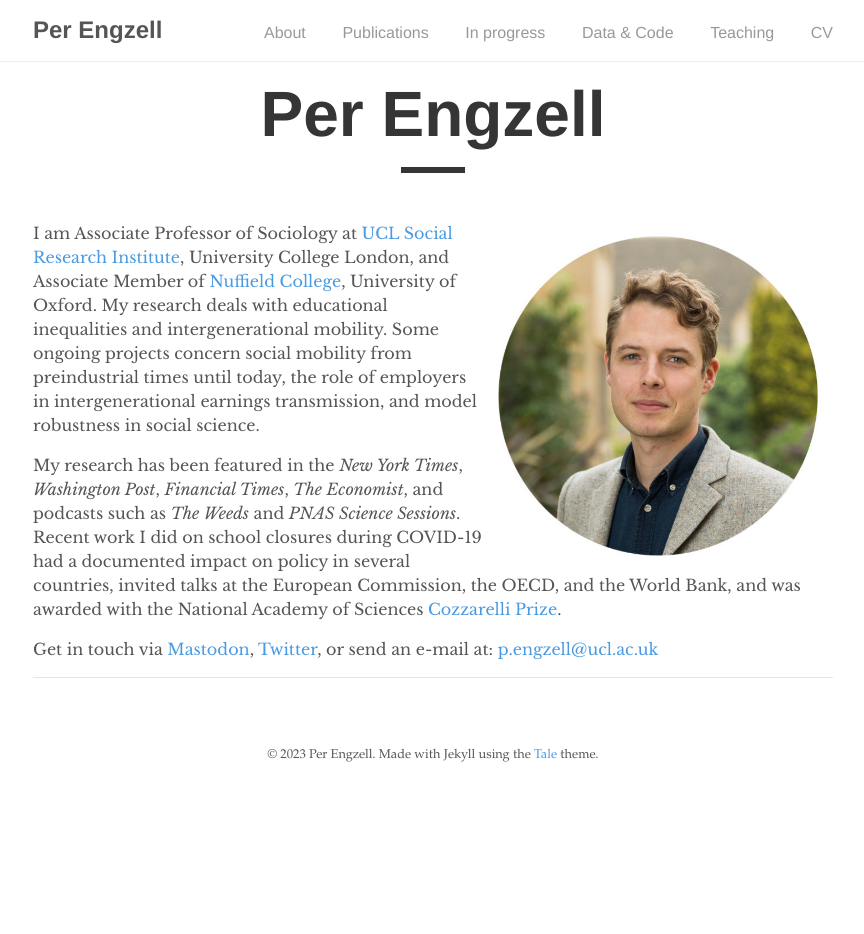
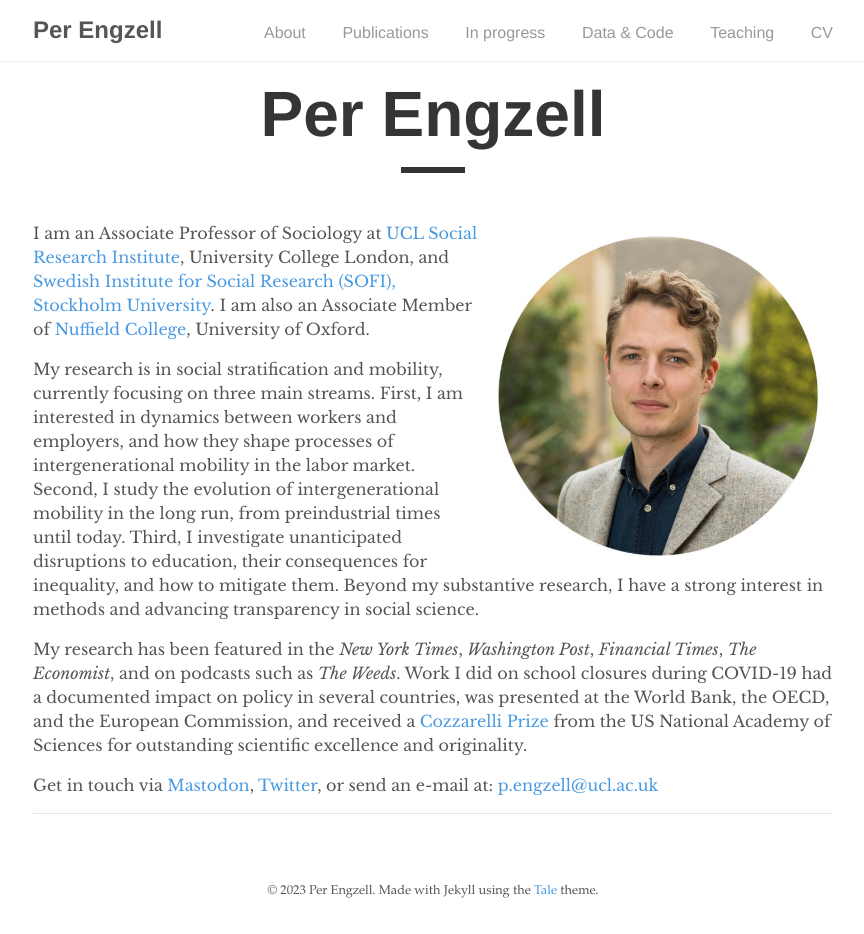
Before and after one commit to pengzell/pengzell.github.io, a Jekyll site: the page built from index.md, in a window 1280 px wide. Shown: the whole page, without its empty margins (207-1071 px from the left). Built offline with Jekyll 4.4.1, drawn with Linux system fonts in a browser that asks for light colours; before the commit the page ends 900 px from its top, so only the background shows below that.

Commit message:
Update index.md

```diff
--- a/index.md
+++ b/index.md
@@ -6,8 +6,10 @@ author: "Per Engzell"
 
 ![Per Engzell](portrait.jpg){:style="float:right; margin:15px; width: 40%;"}
 
-I am Associate Professor of Sociology at [UCL Social Research Institute](https://www.ucl.ac.uk/ioe/departments-and-centres/departments/ucl-social-research-institute), University College London, and Associate Member of [Nuffield College](https://www.nuffield.ox.ac.uk), University of Oxford. My research deals with educational inequalities and intergenerational mobility. Some ongoing projects concern social mobility from preindustrial times until today, the role of employers in intergenerational earnings transmission, and model robustness in social science.
+I am an Associate Professor of Sociology at [UCL Social Research Institute](https://www.ucl.ac.uk/ioe/departments-and-centres/departments/ucl-social-research-institute), University College London, and [Swedish Institute for Social Research (SOFI), Stockholm University](https://www.su.se/swedish-institute-for-social-research/). I am also an Associate Member of [Nuffield College](https://www.nuffield.ox.ac.uk), University of Oxford.
 
-My research has been featured in the *New York Times*, *Washington Post*, *Financial Times*, *The Economist*, and podcasts such as *The Weeds* and *PNAS Science Sessions*. Recent work I did on school closures during COVID-19 had a documented impact on policy in several countries, invited talks at the European Commission, the OECD, and the World Bank, and was awarded with the National Academy of Sciences [Cozzarelli Prize](https://www.youtube.com/watch?v=Yhuv1yJrdC4).
+My research is in social stratification and mobility, currently focusing on three main streams. First, I am interested in dynamics between workers and employers, and how they shape processes of intergenerational mobility in the labor market. Second, I study the evolution of intergenerational mobility in the long run, from preindustrial times until today. Third, I investigate unanticipated disruptions to education, their consequences for inequality, and how to mitigate them. Beyond my substantive research, I have a strong interest in methods and advancing transparency in social science.
+
+My research has been featured in the *New York Times*, *Washington Post*, *Financial Times*, *The Economist*, and on podcasts such as *The Weeds*. Work I did on school closures during COVID-19 had a documented impact on policy in several countries, was presented at the World Bank, the OECD, and the European Commission, and received a [Cozzarelli Prize](https://www.youtube.com/watch?v=Yhuv1yJrdC4) from the US National Academy of Sciences for outstanding scientific excellence and originality.
 
 Get in touch via <a rel="me" href="https://sciences.social/@per">Mastodon</a>, [Twitter](https://twitter.com/pengzell), or send an e-mail at: [p.engzell@ucl.ac.uk](mailto:p.engzell@ucl.ac.uk)
```
